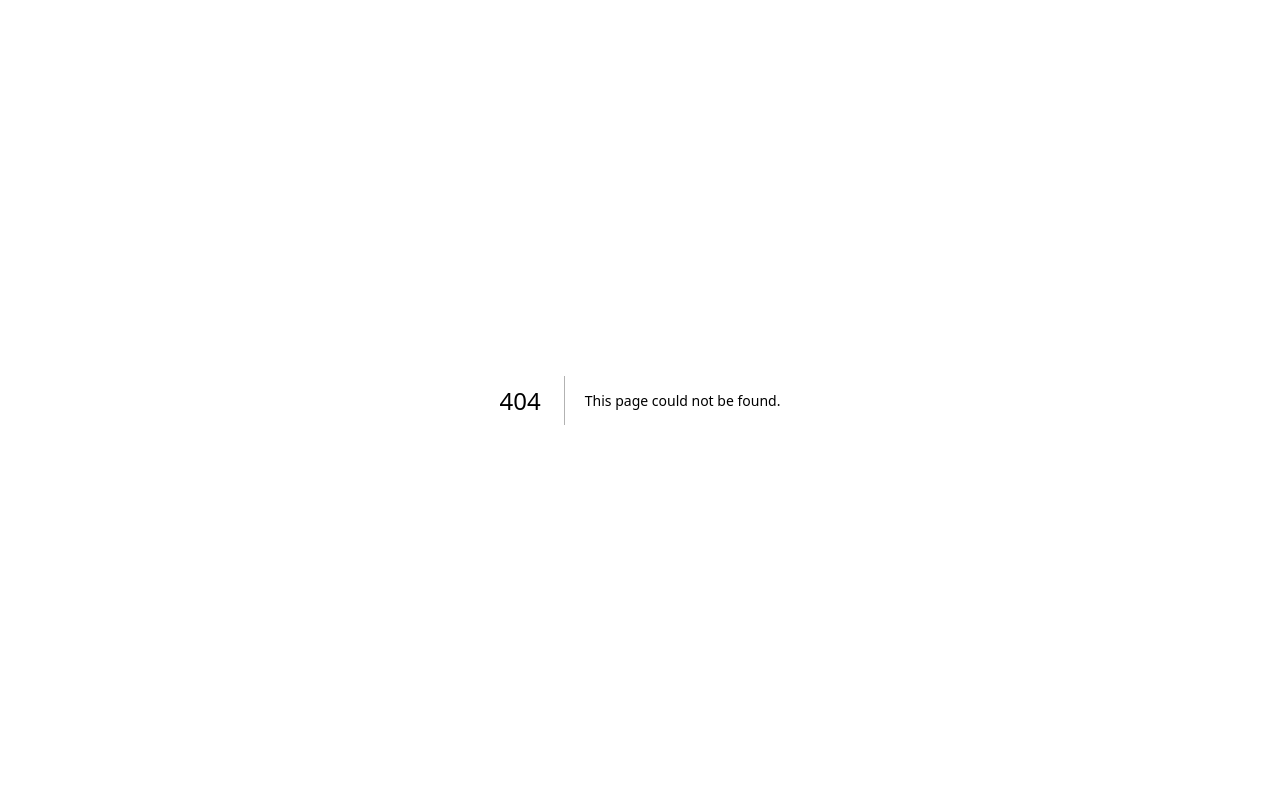
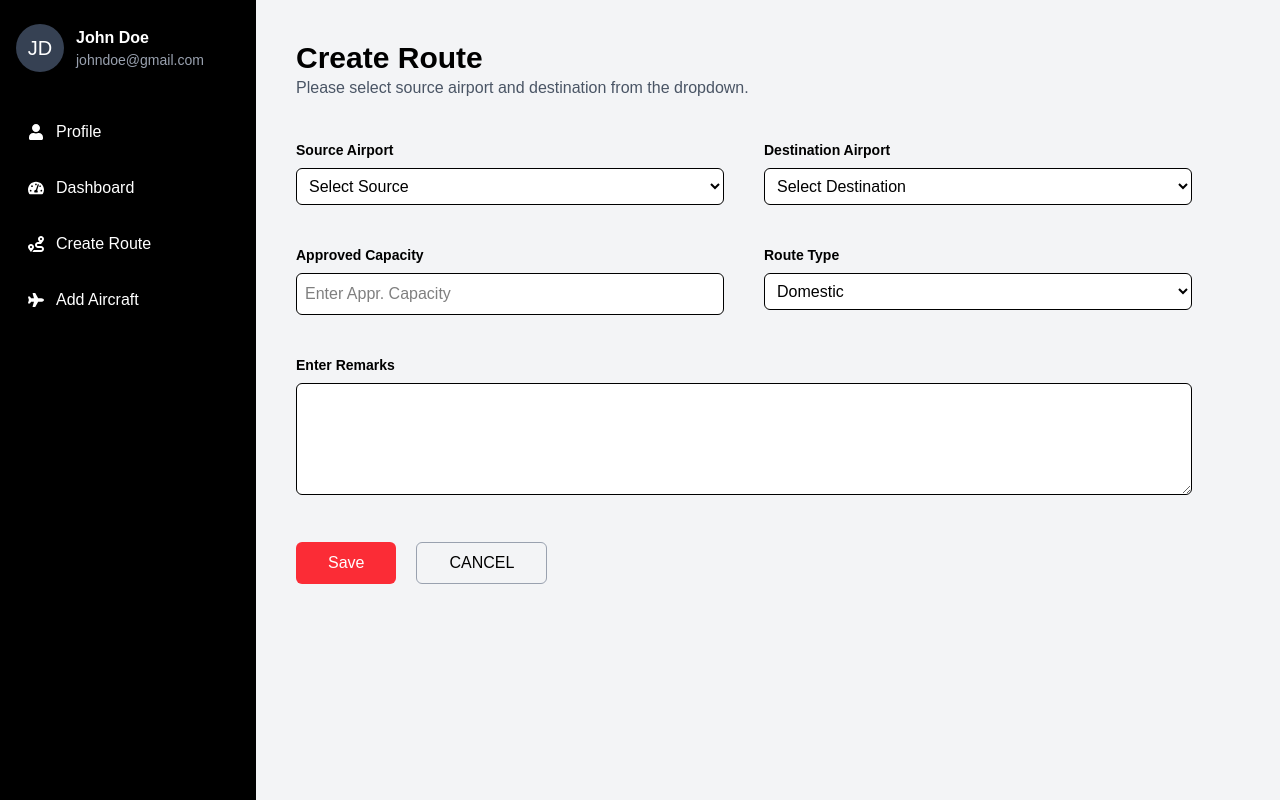
Before and after one commit to PDS-6083/frontend, a Next.js app: page /admin/route in a window 1280 px wide. Before the commit this address had no page. Built offline with nearby package versions, Linux system fonts and the light colour scheme.

Commit message:
Created the create-route page and changed the file structure , created a separate folder for dashboard and shifted the files into that folder.

```diff
--- a/app/admin/components/sidebar.tsx
+++ b/app/admin/components/sidebar.tsx
@@ -30,7 +30,7 @@ export default function Sidebar() {
         <span>Profile</span>
         </button>
        <button
-            onClick={() => router.push("/admin")}
+            onClick={() => router.push("/admin/dashboard")}
                 className="flex items-center space-x-3 hover:bg-gray-800 py-2 px-3 rounded-md">
             <FaTachometerAlt />
             <span>Dashboard</span>
@@ -38,7 +38,7 @@ export default function Sidebar() {
 
 
         <button
-          onClick={() => router.push("/admin/create-route")}
+          onClick={() => router.push("/admin/route")}
           className="flex items-center space-x-3 hover:bg-gray-800 py-2 px-3 rounded-md"
         >
           <FaRoute />
--- /dev/null
+++ b/app/admin/route/page.tsx
@@ -0,0 +1,160 @@
+"use client";
+
+import { useState } from "react";
+import Sidebar from "../components/sidebar";
+
+export default function CreateRoutePage() {
+  const [source, setSource] = useState("");
+  const [destination, setDestination] = useState("");
+  const [capacity, setCapacity] = useState("");
+  const [routeType, setRouteType] = useState("Domestic");
+  const [remarks, setRemarks] = useState("");
+
+  const airports = [
+    { code: "IAD", name: "Washington" },
+    { code: "LGA", name: "New York" },
+    { code: "DXB", name: "Dubai" },
+    { code: "JFK", name: "New York" },
+    { code: "ORD", name: "Chicago" },
+    { code: "LAX", name: "Los Angeles" },
+    { code: "DFW", name: "Dallas" },
+  ];
+
+  const handleSave = () => {
+    const routeData = {
+      source,
+      destination,
+      capacity,
+      routeType,
+      remarks,
+    };
+
+    console.log("Route Data:", routeData);
+
+    // Later: send to backend
+    // axios.post("/api/route", routeData);
+  };
+
+  return (
+    <div className="flex min-h-screen">
+      {/* Sidebar */}
+      <Sidebar />
+
+      {/* Main content */}
+      <div className="flex-1 bg-gray-100 p-10">
+        <h1 className="text-3xl font-bold text-black">Create Route</h1>
+        <p className="text-gray-600 mb-10">
+          Please select source airport and destination from the dropdown.
+        </p>
+
+        {/* Form Section */}
+        <div className="grid grid-cols-2 gap-10 max-w-4xl">
+
+          {/* Source Airport */}
+          <div>
+            <label className="block text-sm font-semibold text-black">
+              Source Airport
+            </label>
+            <select
+              value={source}
+              onChange={(e) => setSource(e.target.value)}
+              className="w-full p-2 mt-2 border rounded-md bg-white text-black"
+            >
+              <option value="">Select Source</option>
+              {airports.map((a, idx) => (
+                <option key={idx} value={a.code}>
+                  {a.code} ({a.name})
+                </option>
+              ))}
+            </select>
+            {source && (
+              <p className="text-xs text-gray-500 mt-1">ICAO: K{source}</p>
+            )}
+          </div>
+
+          {/* Destination Airport */}
+          <div>
+            <label className="block text-sm font-semibold text-black">
+              Destination Airport
+            </label>
+            <select
+              value={destination}
+              onChange={(e) => setDestination(e.target.value)}
+              className="w-full p-2 mt-2 border rounded-md bg-white text-black"
+            >
+              <option value="">Select Destination</option>
+              {airports.map((a, idx) => (
+                <option key={idx} value={a.code}>
+                  {a.code} ({a.name})
+                </option>
+              ))}
+            </select>
+            {destination && (
+              <p className="text-xs text-gray-500 mt-1">ICAO: K{destination}</p>
+            )}
+          </div>
+
+          {/* Approved Capacity */}
+          <div>
+            <label className="block text-sm font-semibold text-black">
+              Approved Capacity
+            </label>
+            <input
+              type="number"
+              placeholder="Enter Appr. Capacity"
+              value={capacity}
+              onChange={(e) => setCapacity(e.target.value)}
+              className="w-full p-2 mt-2 border rounded-md bg-white text-black"
+            />
+          </div>
+
+          {/* Route Type */}
+          <div>
+            <label className="block text-sm font-semibold text-black">
+              Route Type
+            </label>
+            <select
+              value={routeType}
+              onChange={(e) => setRouteType(e.target.value)}
+              className="w-full p-2 mt-2 border rounded-md bg-white text-black"
+            >
+              <option value="Domestic">Domestic</option>
+              <option value="International">International</option>
+            </select>
+          </div>
+
+          {/* Remarks */}
+          <div className="col-span-2">
+            <label className="block text-sm font-semibold text-black">
+              Enter Remarks
+            </label>
+            <textarea
+              value={remarks}
+              onChange={(e) => setRemarks(e.target.value)}
+              className="w-full h-28 p-3 mt-2 border rounded-md bg-white text-black"
+            />
+          </div>
+        </div>
+
+        {/* Buttons */}
+        <div className="flex mt-10 space-x-5">
+          <button
+            onClick={handleSave}
+            className="bg-red-500 text-white px-8 py-2 rounded-md hover:bg-red-600"
+          >
+            Save
+          </button>
+          <button
+  className="border border-gray-400 text-black px-8 py-2 rounded-md
+             hover:bg-gray-300 hover:border-gray-500
+             transition-all duration-200"
+>
+  CANCEL
+</button>
+
+
+        </div>
+      </div>
+    </div>
+  );
+}
```
Also changed, not shown: app/admin/dashboard/page.tsx (renamed from app/admin/page.tsx, +4 -4 lines).
